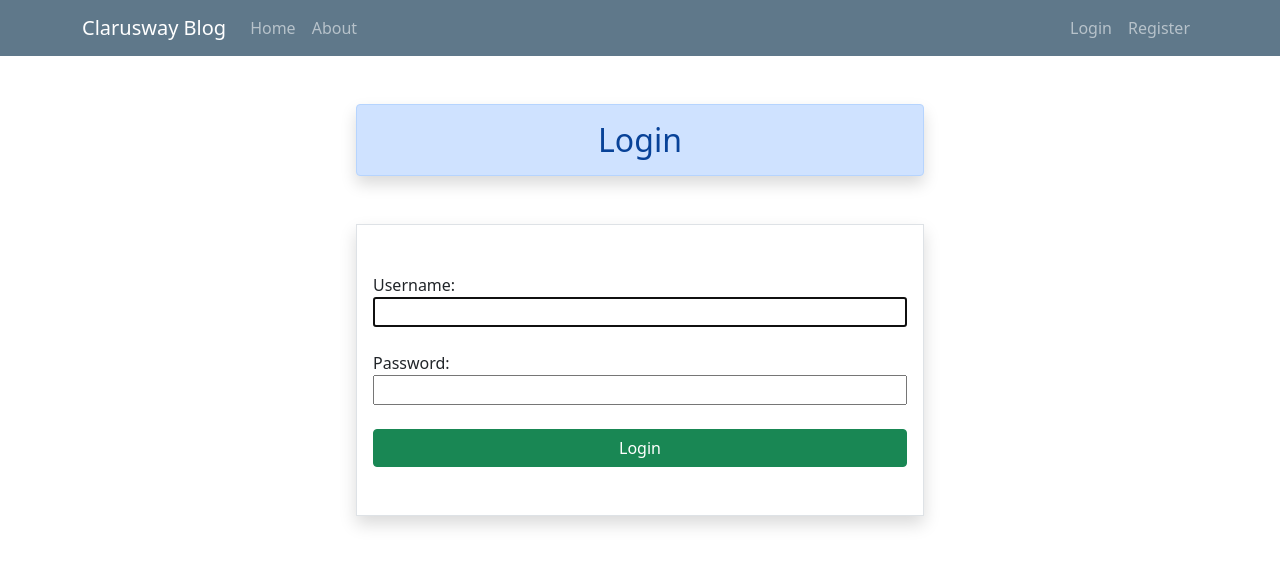
After one commit to HaroldFinch129/django-blog-app, a Django app: page /accounts/login/ in a window 1280 px wide. The commit adds this page. Shown: the top 567 px of the page. Run offline with Django 3.2, Linux system fonts and the light colour scheme; some libraries are stand-ins or nearby versions.

Commit message:
created templates new

```diff
--- /dev/null
+++ b/blog/templates/registration/login.html
@@ -0,0 +1,29 @@
+{% extends "../base/base.html" %}
+
+{% load crispy_forms_tags %}
+
+{% block content %}
+
+<div class="container-fluid">
+    <div class="row">
+        <div class="col-xl-6 col-lg-8 col-md-10 mx-auto">
+            <div class="container">
+                <h2 class="text-center alert alert-primary mt-5 shadow">Login</h2>
+
+                <form class="d-grid gap-4 border px-3 py-5 my-5 shadow " method="post">
+                    {% csrf_token %}
+
+                    {% for field in form %}
+                    <div class="d-grid align-content-stretch">{{ field.label }}: <br> {{ field  }}</div>
+                    {% endfor %}
+
+                    <button type="submit" class="btn btn-success">
+                        Login
+                    </button>
+                </form>
+            </div>
+        </div>
+    </div>
+</div>
+
+{% endblock content %}
```
Also changed, not shown: blog/templates/home.html (+1 -34 lines), blog/templates/addpost.html (added), blog/templates/profile.html (added), blog/templates/profileadd.html (added), blog/templates/profileupdate.html (added), blog/templates/updatepost.html (added).
